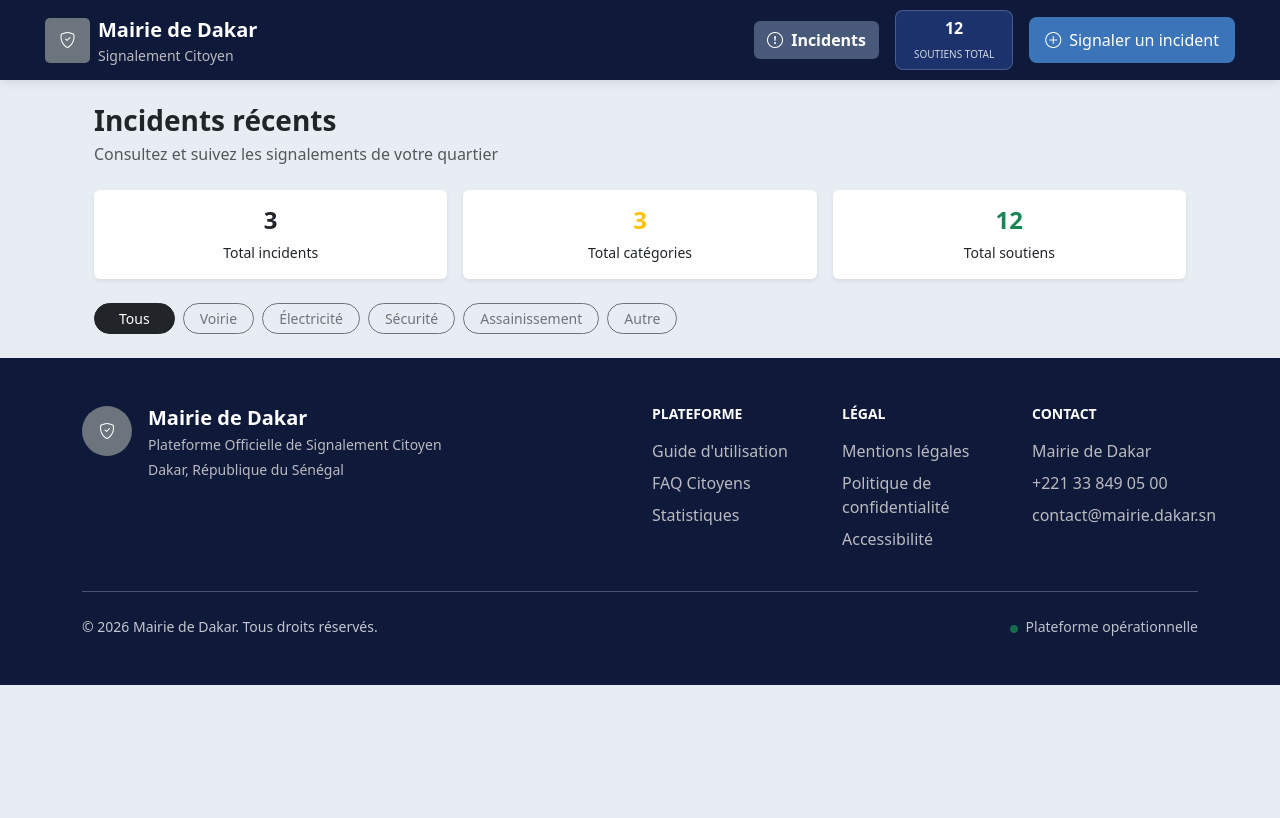
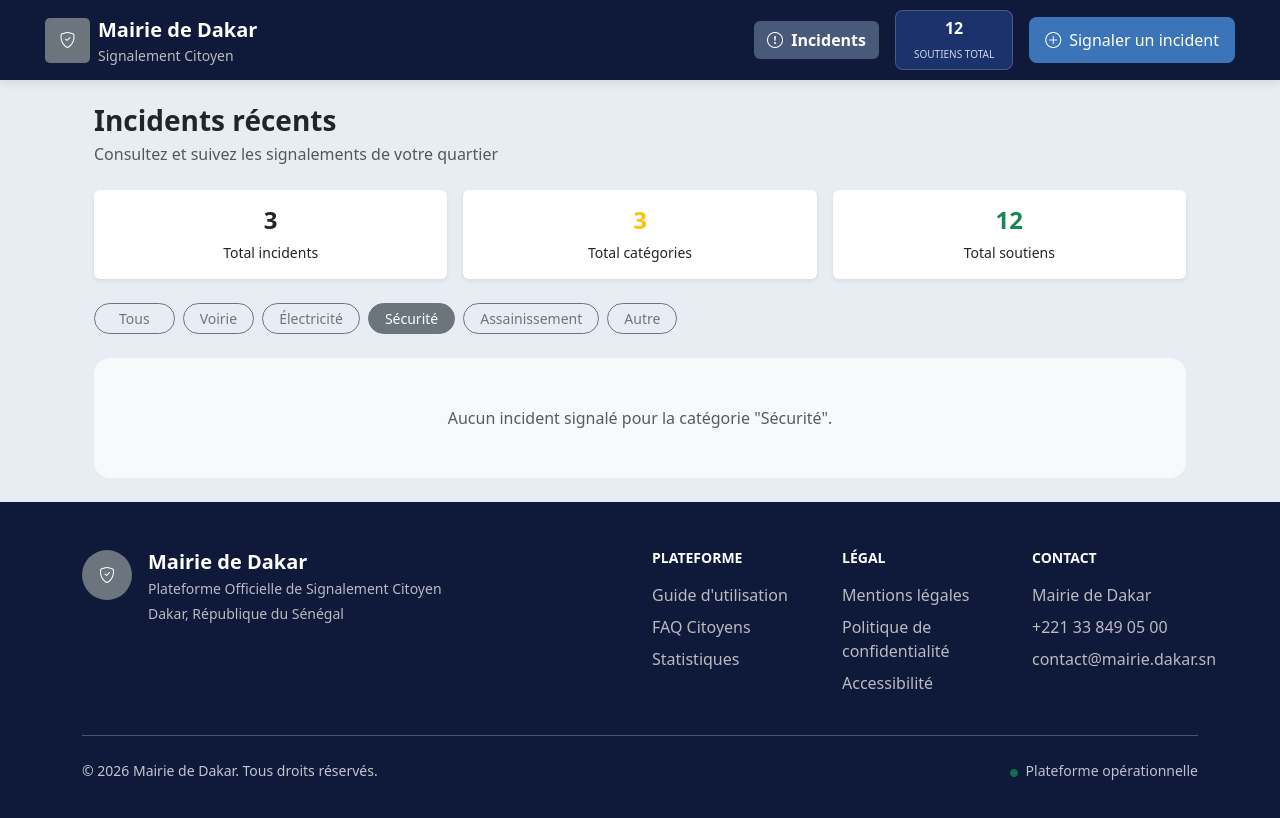
Before and after one commit to Dadowatt/Civic-Tech, an Angular app: page / in a window 1280 px wide. Both pictures are taken after a click on the button "Sécurité". Shown: the top 818 px of the page. Built offline with nearby package versions, Linux system fonts and the light colour scheme.

Commit message:
ajout de message pour les categories vides

```diff
--- a/src/app/pages/incident-list/incident-list.html
+++ b/src/app/pages/incident-list/incident-list.html
@@ -30,15 +30,35 @@
 
   <!-- les filtres par catégorie pour afficher les incidents concernés -->
  <div class="d-flex gap-2 mb-4 mt-4 flex-wrap">
-    <button class="btn btn-dark btn-sm rounded-pill px-4" (click)="searchIncidents('Tous')">Tous</button>
-    <button class="btn btn-outline-secondary btn-sm  rounded-pill px-3" (click)="searchIncidents('Voirie')">Voirie</button>
-    <button class="btn btn-outline-secondary btn-sm  rounded-pill px-3" (click)="searchIncidents('Électricité')">Électricité</button>
-    <button class="btn btn-outline-secondary btn-sm  rounded-pill px-3" (click)="searchIncidents('Sécurité')">Sécurité</button>
-    <button class="btn btn-outline-secondary btn-sm  rounded-pill px-3" (click)="searchIncidents('Assainissement')">Assainissement</button>
-    <button class="btn btn-outline-secondary btn-sm  rounded-pill px-3" (click)="searchIncidents('Autre')">Autre</button>
+    <button class="btn btn-outline-secondary btn-sm rounded-pill px-4"
+    [class.active]="selectedCategorie === 'Tous'"
+     (click)="searchIncidents('Tous')">Tous</button>
+
+    <button class="btn btn-outline-secondary btn-sm  rounded-pill px-3"
+    [class.active]="selectedCategorie === 'Voirie'"
+     (click)="searchIncidents('Voirie')">Voirie</button>
+
+    <button class="btn btn-outline-secondary btn-sm  rounded-pill px-3"
+    [class.active]="selectedCategorie === 'Électricité'"
+     (click)="searchIncidents('Électricité')">Électricité</button>
+
+    <button class="btn btn-outline-secondary btn-sm  rounded-pill px-3"
+    [class.active]="selectedCategorie === 'Sécurité'"
+     (click)="searchIncidents('Sécurité')">Sécurité</button>
+
+    <button class="btn btn-outline-secondary btn-sm  rounded-pill px-3"
+    [class.active]="selectedCategorie === 'Assainissement'"
+     (click)="searchIncidents('Assainissement')">Assainissement</button>
+
+    <button class="btn btn-outline-secondary btn-sm  rounded-pill px-3"
+    [class.active]="selectedCategorie === 'Autre'"
+     (click)="searchIncidents('Autre')">Autre</button>
   </div>
 
 <div class="row g-4">
+
+  @if (filteredIncidents.length > 0) {
+
     @for (incident of filteredIncidents; track incident.id) {
       <div class="col-md-6 col-lg-4">
         <app-incident-card
@@ -46,6 +66,16 @@
         </app-incident-card>
       </div>
     }
+
+  } @else {
+      <div class="d-flex justify-content-center mt-4">
+        <div class="w-100 bg-light rounded-4 p-5 text-center">
+          <p class="text-muted mb-0">
+            Aucun incident signalé pour la catégorie "{{ selectedCategorie }}".
+          </p>
+        </div>
+      </div>
+}
 </div>
 
 </div>
--- a/src/app/pages/incident-list/incident-list.ts
+++ b/src/app/pages/incident-list/incident-list.ts
@@ -14,6 +14,7 @@ import { CommonModule } from '@angular/common';
 export class IncidentList {
   incidents: IncidentInterface[] = [];
   filteredIncidents: IncidentInterface[] = [];
+  selectedCategorie: string = 'Tous';
 
   constructor(private incidentService: IncidentService){}
 
@@ -43,9 +44,7 @@ ngOnInit() {
   // Rechercher un incident par categorie
 
   searchIncidents(categorie: string): void {
-
-  console.log("Recherche par catégorie", categorie);
-
+  this.selectedCategorie = categorie;
   if (categorie === 'Tous') {
 
     this.filteredIncidents = [...this.incidents];
@@ -55,10 +54,6 @@ ngOnInit() {
     this.filteredIncidents = this.incidents.filter(
       i => i.categorie === categorie
     );
-
   }
-
-  console.log("Liste filtrée :", this.filteredIncidents);
 }
-
 }
```
Lines whose indentation alone changed are shown as unchanged.
